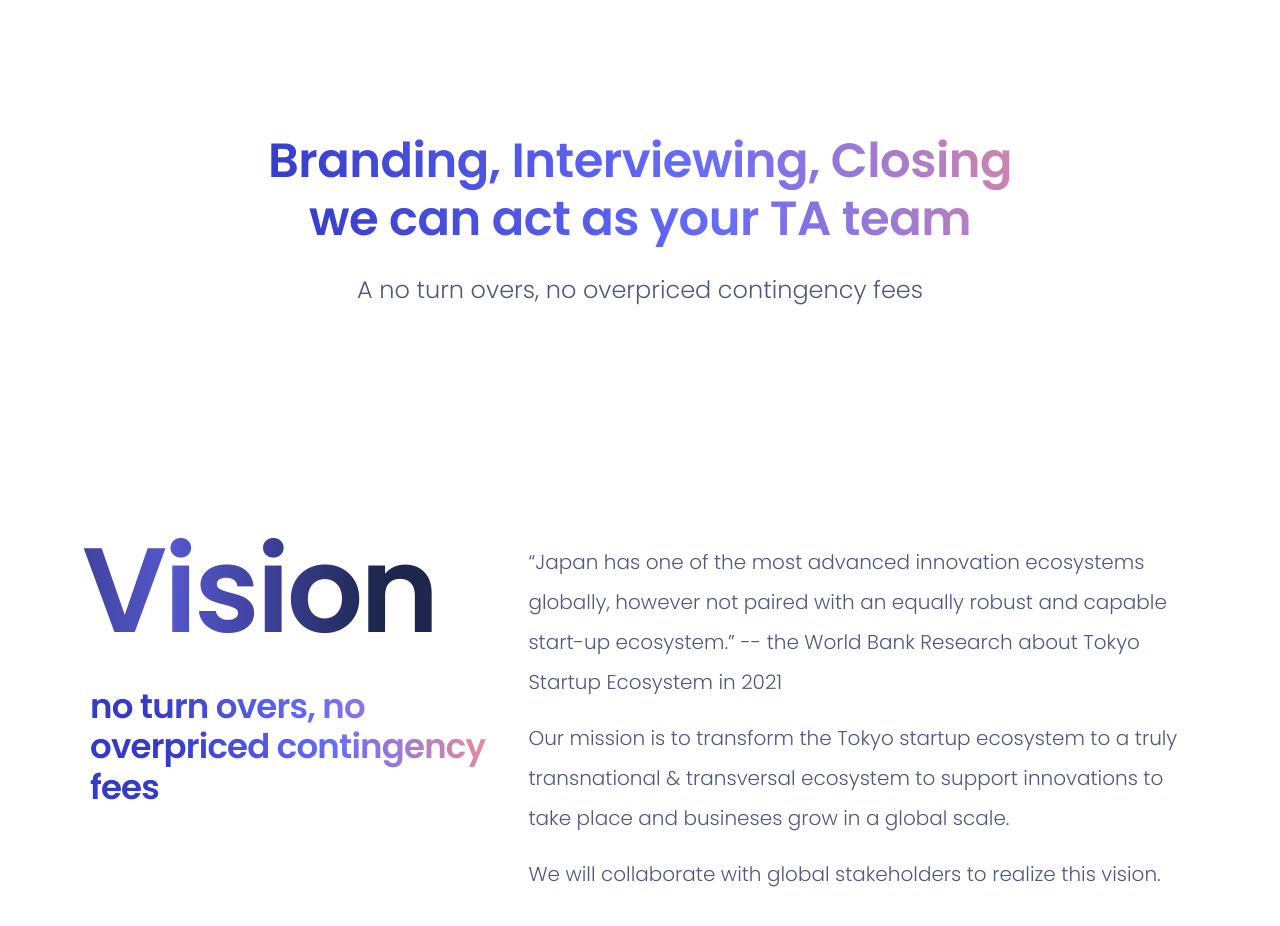
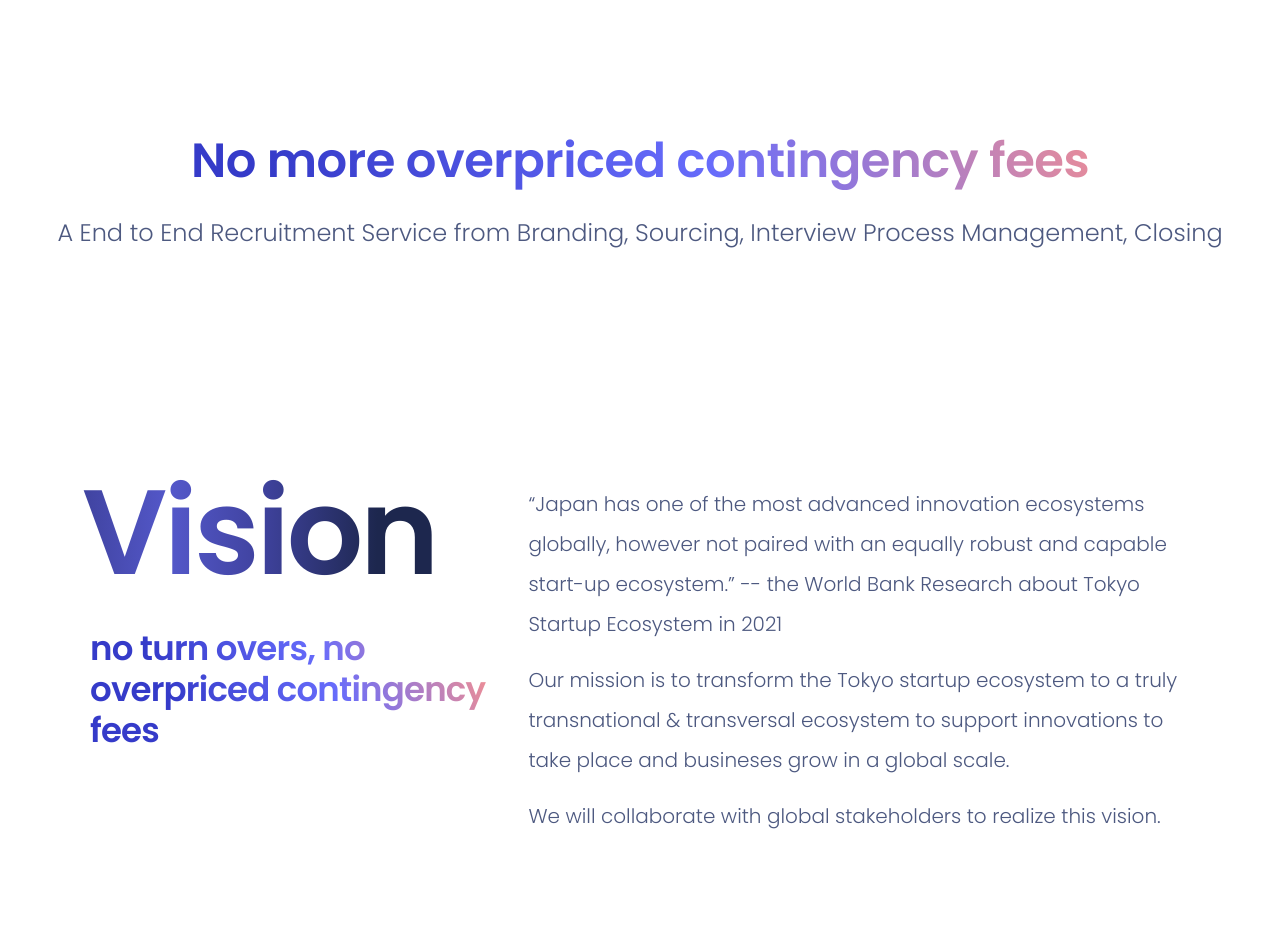
Before and after one commit to venture-buddy/website, a plain HTML site: page index.html in a window 1280 px wide. Shown: the part 860-1786 px from the top of the page. Drawn offline with nearby package versions, Linux system fonts and the light colour scheme.

Commit message:
deploy: 4985c2f4a3f08769122618f9b5bd5c35aedc2206

```diff
--- a/index.html
+++ b/index.html
@@ -142,8 +142,7 @@
                           </a>
                         </div>
                         <h1 class="text-white mb-4 mb-sm-5">
-                          Your Plug & Play
-                          Talent Acquisition Team
+                          Your Plug & Play Talent Acquisition Team
                         </h1>
                         <p class="text-white">Subscription base Talent Acquisition Service </p>
                       </div>
@@ -156,8 +155,8 @@
 
                 <section id="introduction">
                   <div class="container-xxl text-sm-center">
-                    <h2 class="mb-4">Branding, Interviewing, Closing  <br class="d-none d-sm-block">we can act as your TA team</h2>
-                    <p>A no turn overs, no overpriced contingency fees</p>
+                    <h2 class="mb-4">No more overpriced contingency fees<br class="d-none d-sm-block"> </h2>
+                    <p>A End to End Recruitment Service from Branding, Sourcing, Interview Process Management, Closing</p>
                   </div>
                 </section>
 
```
